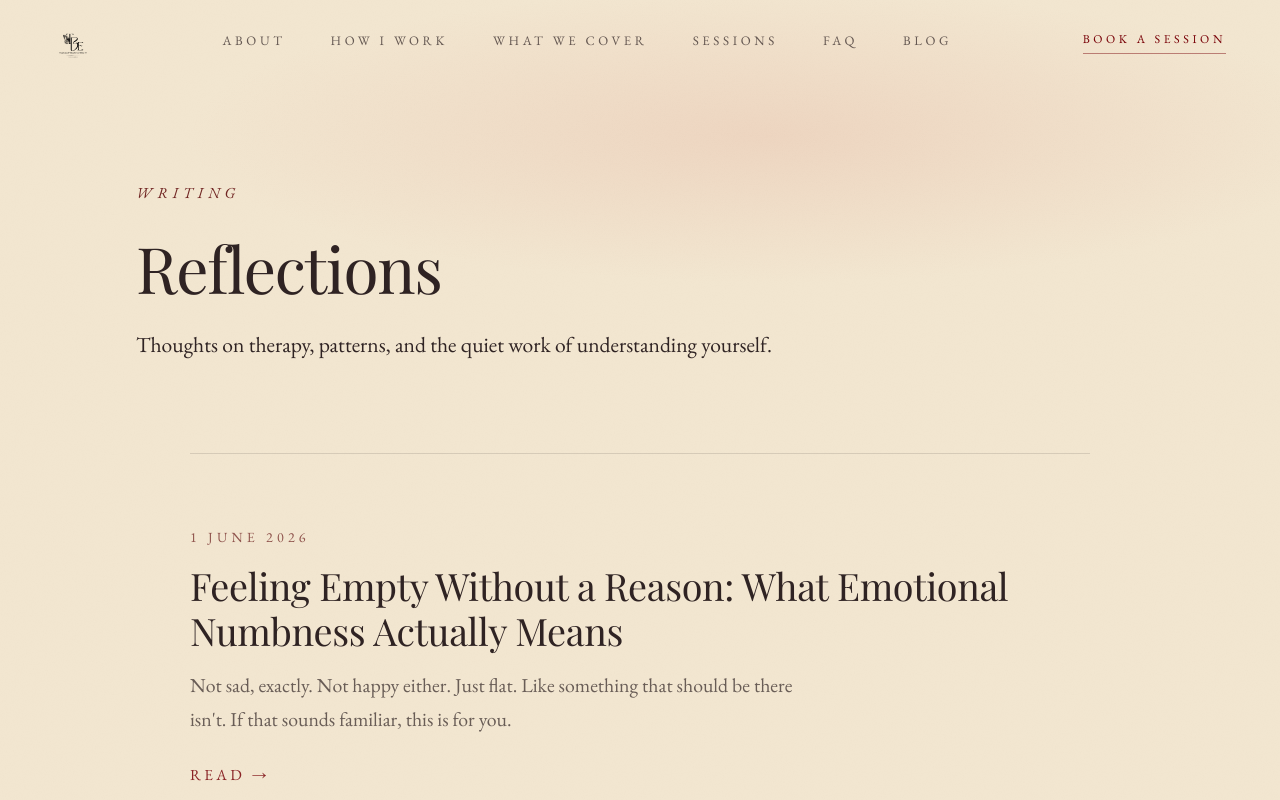
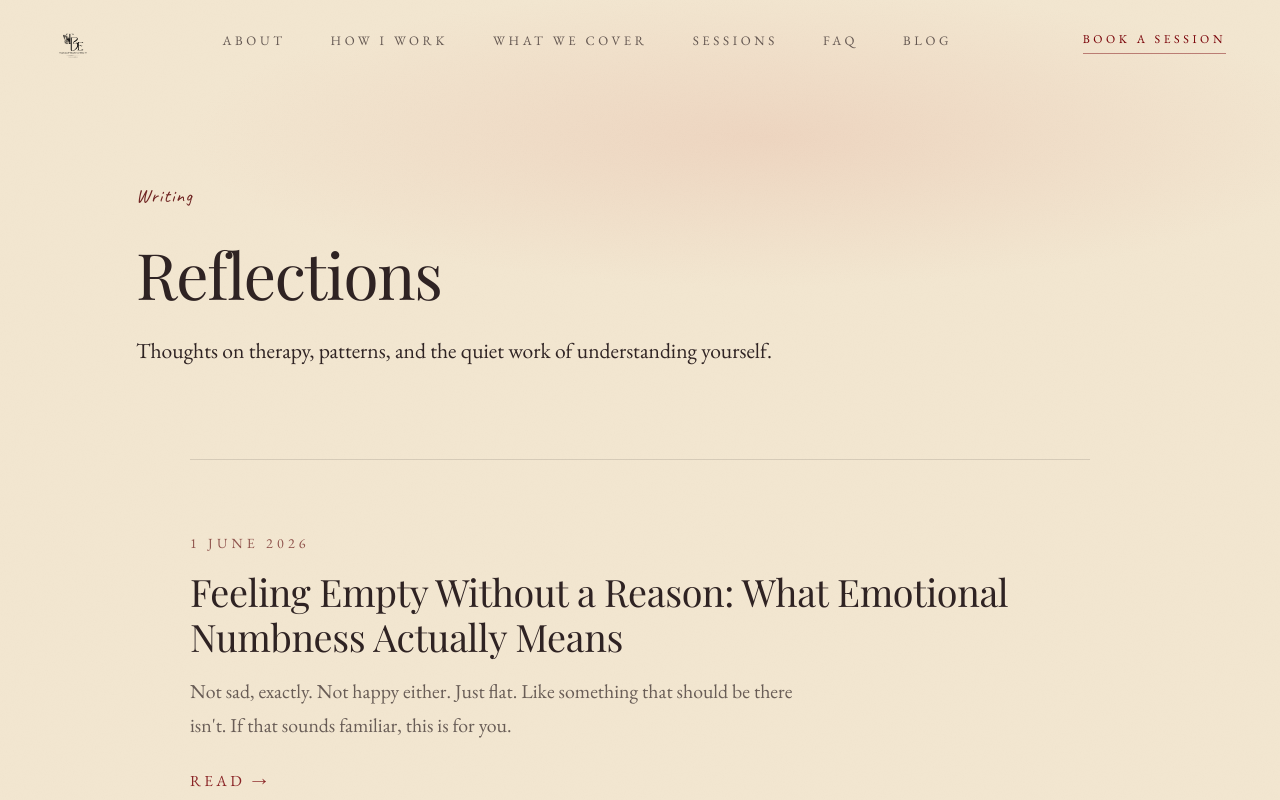
Before and after one commit to agarwalnainaa02-ops/the-butterfly-effect-website, a Next.js app in the folder frontend/: page /blog in a window 1280 px wide. Shown: the top 800 px of the page. Built offline with nearby package versions, Linux system fonts and the light colour scheme; a web font is replaced by a local one.

Commit message:
design: switch eyebrow font to Caveat (handwritten, natural casing)

```diff
--- a/frontend/src/index.css
+++ b/frontend/src/index.css
@@ -112,11 +112,11 @@ body::before {
 }
 
 .eyebrow {
-  font-family: 'EB Garamond', serif;
-  font-style: italic;
-  font-size: 0.85rem;
-  letter-spacing: 0.32em;
-  text-transform: uppercase;
+  font-family: 'Caveat', cursive;
+  font-style: normal;
+  font-size: 1.05rem;
+  letter-spacing: 0.06em;
+  text-transform: none;
   color: var(--tbe-warm-brown);
   opacity: 0.75;
 }
```
